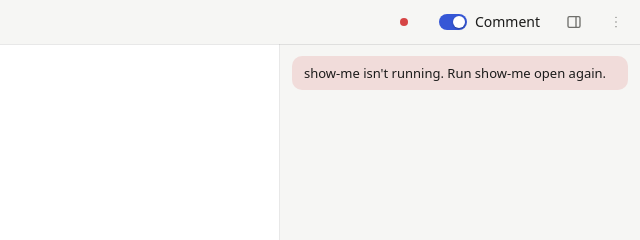
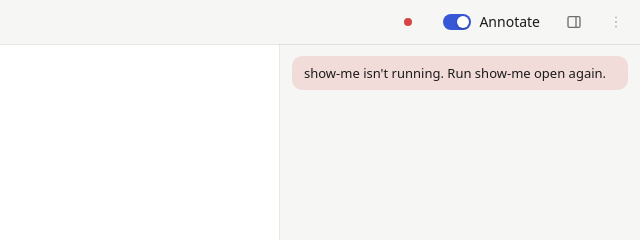
Before and after one commit to SmitMachhi/show-me, a plain HTML site: page src/ui.html in a window 1280 px wide. Shown: the top 240 px of the page, 640-1280 px from the left. Drawn offline with Linux system fonts and the light colour scheme; files whose address does not match are found by name.

Commit message:
rename mode switch to annotate

```diff
--- a/src/ui.html
+++ b/src/ui.html
@@ -28,7 +28,7 @@
     <strong>show-me</strong>
     <span id="title"></span>
     <span id="agent" class="presence" data-state="nobody" role="status"><i></i><span></span></span>
-    <button id="mode" class="switch" type="button" role="switch" aria-checked="true" title="Comment mode (Ctrl+I)"><i></i>Comment</button>
+    <button id="mode" class="switch" type="button" role="switch" aria-checked="true" title="Annotate (Ctrl+I)"><i></i>Annotate</button>
     <button id="toggle" class="tool" type="button" title="Hide chat" aria-label="Hide chat"><svg class="icon"><use href="#i-panel"/></svg><b id="badge"></b></button>
     <div class="menu">
         <button id="more" class="tool" type="button" title="More" aria-label="More" aria-haspopup="menu" aria-expanded="false"><svg class="icon"><use href="#i-more"/></svg></button>
```
Also changed, not shown: 1 other file.
